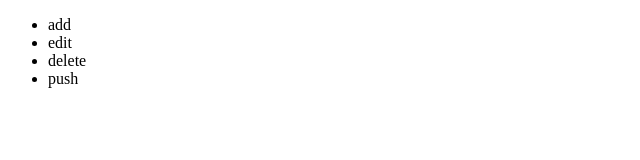
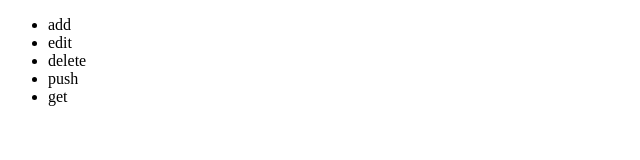
Before and after one commit to caojianx/git_learning, a plain HTML site: page index.html in a window 1280 px wide. Shown: the full height of the page, 0-640 px from the left. Drawn offline with Linux system fonts and the light colour scheme.

Commit message:
add get in index

```diff
--- a/index.html
+++ b/index.html
@@ -21,6 +21,9 @@
     <li>
     push
     </li>
+    <li>
+        get
+    </li>
 </ul>
 </body>
 </html>
```
